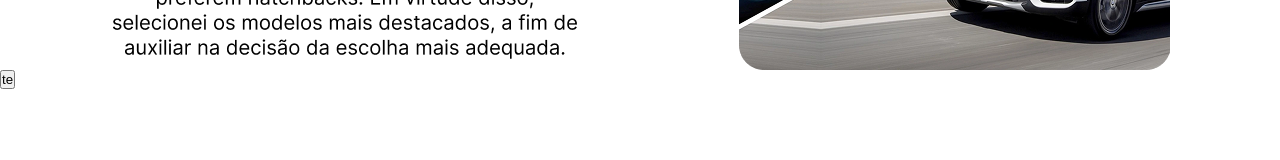
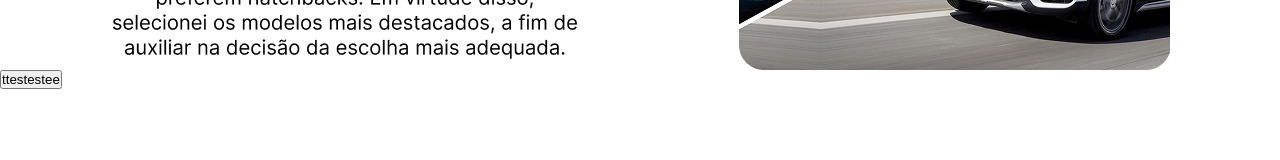
Before and after one commit to Enzo-FS/BMW, a plain HTML site: page index.html in a window 1280 px wide. Shown: the part 374-534 px from the top of the page. Drawn offline with Linux system fonts and the light colour scheme.

Commit message:
Update index.html

```diff
--- a/index.html
+++ b/index.html
@@ -12,7 +12,7 @@
         <img class="textint" src="./assets/gambiarra.PNG" alt="Introdução">
         <img class="imagein" src="./assets/image 3.png" alt="FotoIntrodução">
    </div>
-   <button class="teste">te</button>
+   <button class="teste">ttestestee</button>
    <div class="container">
         <img class="subtitle"src="./assets/ADENTRE O VASTO MUNDO BMW E VEJAS OS MELHORES CARROS QUE A MONTADORA PODE NOS PROPORCIONAR (BRASIL).png" alt="">
         <div class="bloco1">
```
